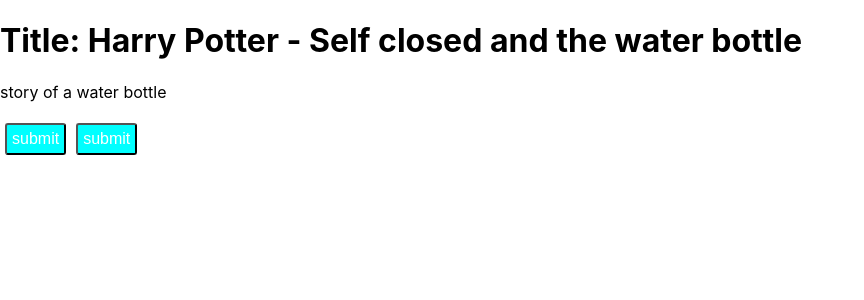
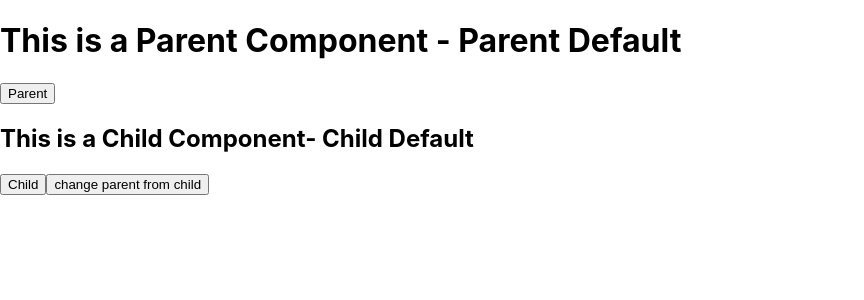
Before and after one commit to sadhna2507/Learn-React-VS, a React (Create React App) app in the folder todo/: page / in a window 1280 px wide. Shown: the top 300 px of the page, without its empty margins (0-864 px from the left). Built offline with nearby package versions, Linux system fonts and the light colour scheme.

Commit message:
parent child concept

```diff
--- /dev/null
+++ b/todo/src/Parent.jsx
@@ -0,0 +1,36 @@
+import React, { Component } from 'react'
+import { Child } from './components/Child'
+
+
+export class Parent extends Component {
+
+    constructor(props) {
+      super(props)
+
+
+      //Initialize the state here
+
+      this.state = {
+         parentText: "Parent Default"
+      }
+    }
+
+    changeParentText = () => {
+      this.setState({
+          parentText: "parent changed"
+      })
+  }
+  render() {
+    console.log("parent");
+    return (
+        // <React.Fragment>
+      <>
+        <h1>This is a Parent Component - {this.state.parentText}</h1>
+        <button onClick={this.changeParentText}>Parent</button>
+        {/* <Child parentText = {this.state.parentText} />  */}
+        <Child changeParentText = {this.changeParentText} />
+      </>
+    //   </React.Fragment>
+    )
+  }
+}
--- a/todo/src/components/Button.jsx
+++ b/todo/src/components/Button.jsx
@@ -7,15 +7,78 @@
     super(props)
 
     this.state = {
-      text: "submit"
+      // text: "submit",
+      count: 0,
     }
+  }
+  //this.handleClick = this.handleClick.bind(this)
+
+  // handleClick = () => {
+  //   // console.log(this)
+  //   if (this.state.text === "submit") {
+  //     this.setState({
+  //       text: "cancelled",
+  //     });
+  //     console.log(this.state.text);
+  //   } else {
+  //     this.setState({
+  //       text: "submit",
+  //     });
+  //     console.log("else", this.state.text);
+  //   }
+  // };
+
+
+  // increment= async() => {                //binding the event handler using arrow function
+
+  //   // setstate is and asynch process
+
+  //   await this.setState({
+  //     count: this.state.count + 1
+  //   })
+  //   console.log(this.state.count) //this console show one previous value than incremented value===> setstate is asynch it does not run immediately
+  // };
+  // using async and awit here is not a good pratice
+
+
+
+
+  // to wait the setstate we can use callback as a second parameter to the setstate
+
+  // increment=() => {
+
+  //   this.setState({
+  //     count: this.state.count + 1
+  //   }, () => {
+  //   console.log(this.state.count)
+  //   })
+  // };
+
+  increment = () => {
+    // this.setState((prev) => {  // this simple surly braces will not work because it will take the curly braces as the block level element
+    //   count: prev.count + 1
+    // });
+
+    this.setState((prev) => {              //this will work
+      return {count: prev.count + 1}
+    });
+
+    this.setState((prev) => ({             // this will also work
+
+      count: prev.count + 1
+    }))
   }
 
   render() {
-    let { btnClass} = this.props
+    let { text,btnClass} = this.props
     return (
-      // <button style = {{background: "aqua"}} className={this.props.btnClass}>{this.props.text}</button>
-      <button style = {{background: "aqua"}} className={btnClass}>{this.state.text}</button>
+      <div>
+         <button style = {{background: "aqua"}} className={this.props.btnClass}>{this.props.text}</button>
+         <button onClick = {this.handleClick} className={btnClass}>{text}</button>
+
+         <h1>{this.state.count}</h1>
+         <button onClick={this.increment}>Increment</button>
+      </div>
     )
   }
 }
--- /dev/null
+++ b/todo/src/components/Child.jsx
@@ -0,0 +1,31 @@
+import React  from 'react'
+
+export class Child extends React.Component {
+
+    constructor(props) {
+      super(props)
+
+      this.state = {
+         childText: "Child Default"
+      }
+    }
+
+    childTextChange = () => {
+        this.setState({
+            childText: "child changed"
+        })
+    }
+
+
+  render() {
+    console.log("child");
+    console.log("child props", this.props);
+    return (
+      <div>
+        <h2>This is a Child Component- {this.state.childText}</h2>
+        <button onClick={this.childTextChange}>Child</button>
+        <button onClick={this.props.changeParentText}>change parent from child</button>
+      </div>
+    )
+  }
+}
--- a/todo/src/index.js
+++ b/todo/src/index.js
@@ -2,15 +2,17 @@
 import ReactDOM from 'react-dom/client';
 import './index.css';
 import {App} from './App';
+import { Parent } from './Parent'
 import reportWebVitals from './reportWebVitals';
 
 const root = ReactDOM.createRoot(document.getElementById('root'));
 root.render(
   <React.StrictMode>
-    <App name = "Harry Potter - Self closed"/>
+    {/* <App name = "Harry Potter - Self closed"/> */}
     {/* <App name = "Harry Potter - Normal tag">
       <h2>head tag inside app</h2>
     </App> */}
+    <Parent/>
   </React.StrictMode>
 );
 
```
